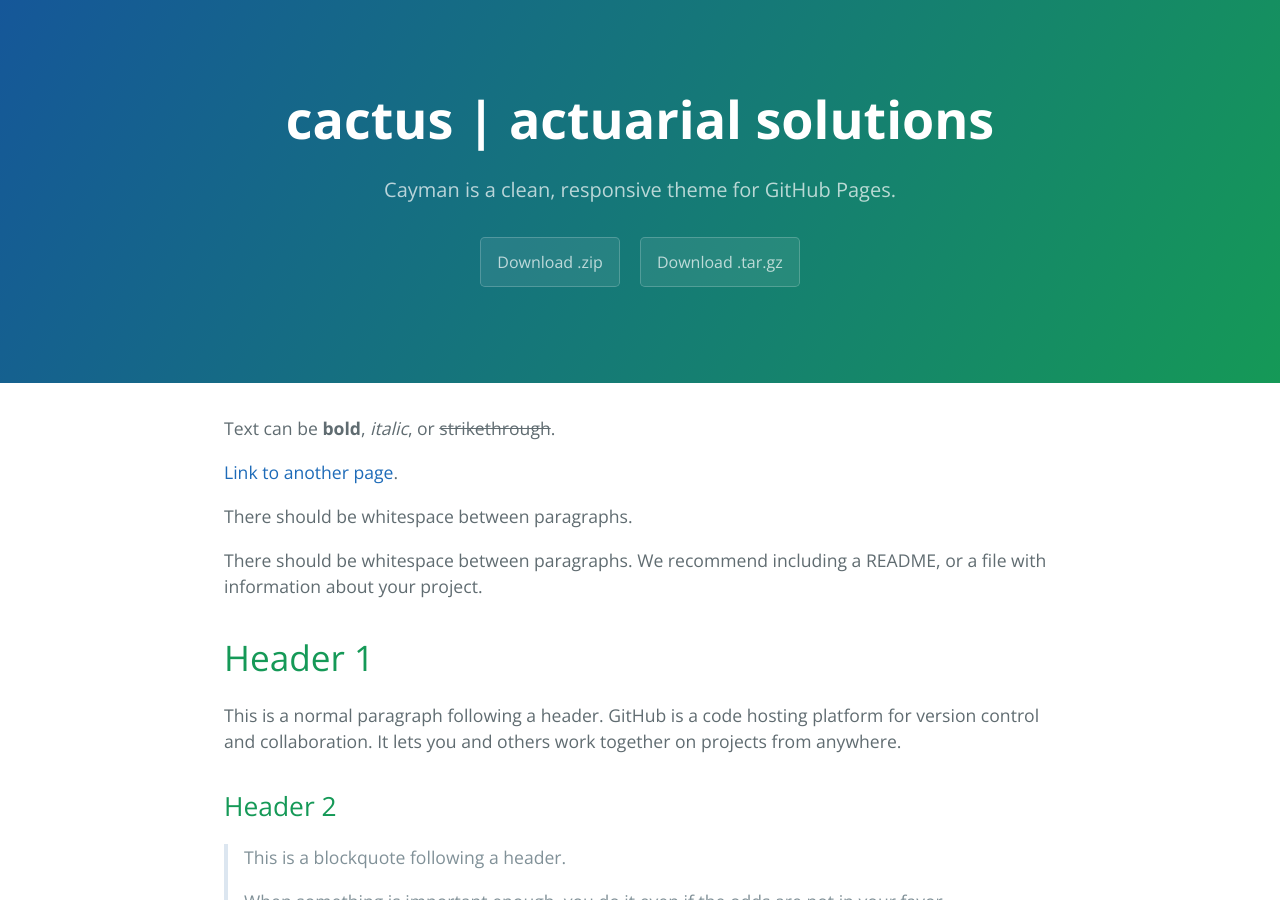
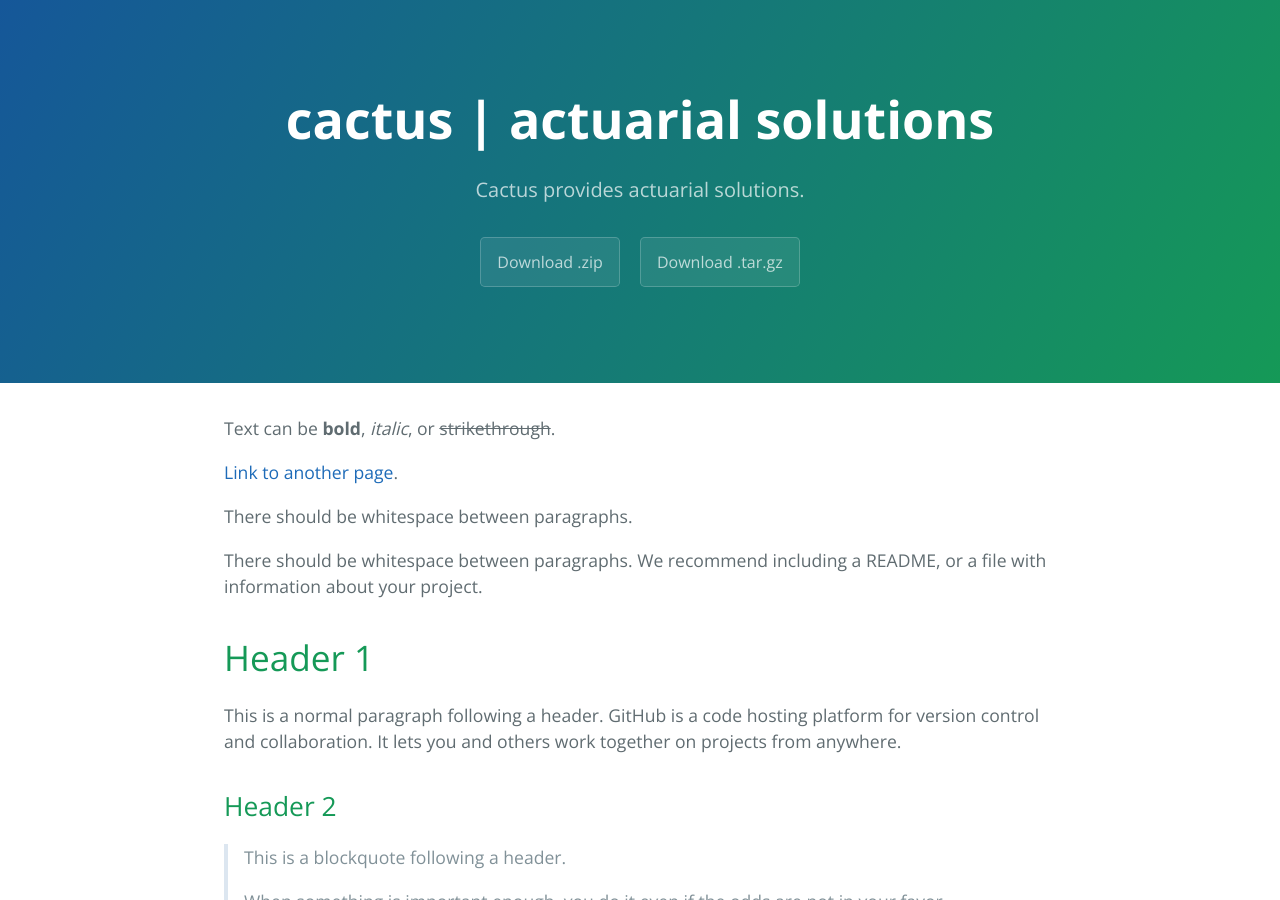
Before and after one commit to cactus-actuarial/cactus-actuarial.github.io, a Jekyll site: the page built from index.md, in a window 1280 px wide and 900 px high. Built offline with Jekyll 4.4.1, drawn with Linux system fonts in a browser that asks for light colours.

Commit message:
Update _config.yml

```diff
--- a/_config.yml
+++ b/_config.yml
@@ -1,5 +1,5 @@
 title: cactus | actuarial solutions
-description: Cayman is a clean, responsive theme for GitHub Pages.
+description: Cactus provides actuarial solutions.
 show_downloads: true
 google_analytics:
 theme: jekyll-theme-cayman
```
